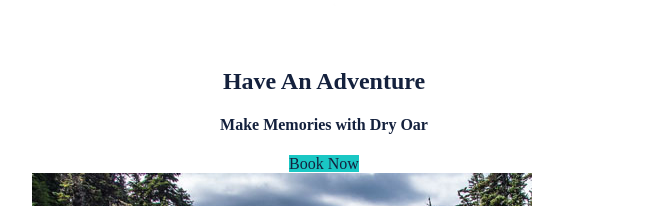
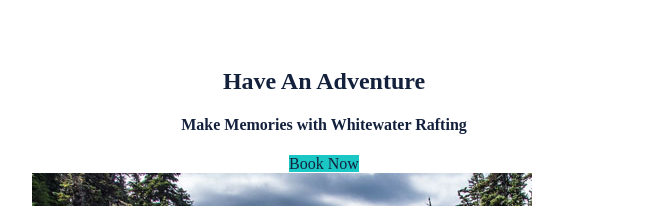
Before and after one commit to lau17002/lau17002.github.io, a plain HTML site: page wwr/index.html in a window 1280 px wide. Shown: the part 873-1079 px from the top of the page, without its empty margins (316-963 px from the left). Drawn offline with Linux system fonts and the light colour scheme.

Commit message:
more css

```diff
--- a/wwr/index.html
+++ b/wwr/index.html
@@ -26,7 +26,7 @@
             </div>
             <section id="hero-msg">
                 <h1 class="home-title">Have An Adventure</h1>
-                <h4>Make Memories with Dry Oar</h4>
+                <h4>Make Memories with Whitewater Rafting</h4>
                 <div class="button-box">
                     <a class="book" href="contactus.html">Book Now</a>
                 </div>
```
